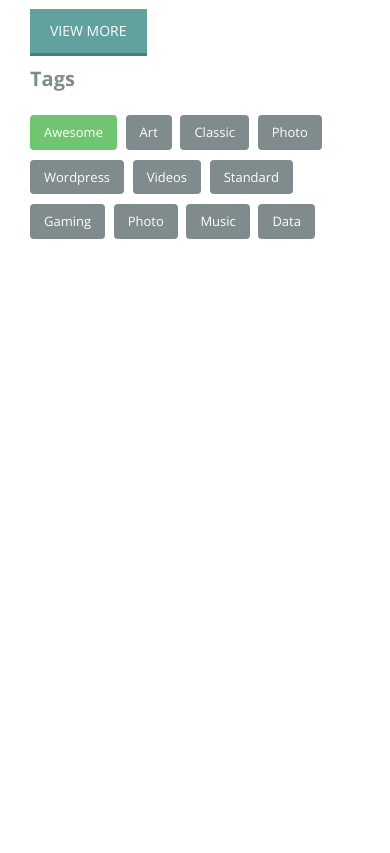
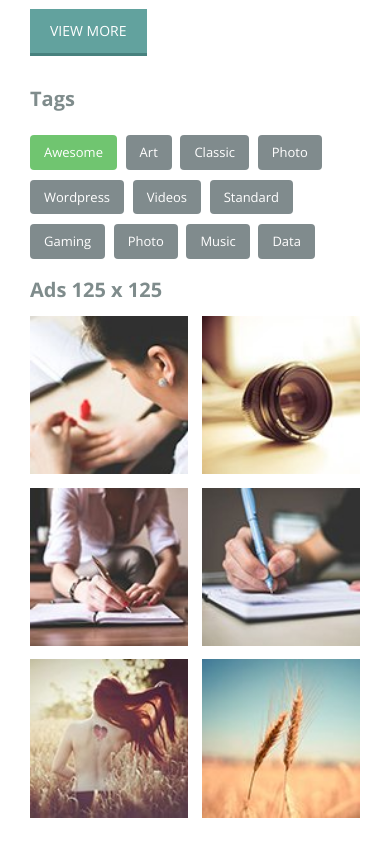
Before and after one commit to hikarihust/sass-gruntjs-bootstrap, a website: page 3.project/production/index.html in a window 390 px wide. Shown: the part 1878-2731 px from the top of the page. Before the commit the page ends 2173 px from the top, so only its background shows below. Drawn offline with nearby package versions, Linux system fonts and the light colour scheme.

Commit message:
Xây dựng giao diện Widget Ads

```diff
--- a/3.project/development/sass/devices/_mixin.scss
+++ b/3.project/development/sass/devices/_mixin.scss
@@ -100,3 +100,13 @@
 		}
 	}
 }
+
+// Widget Size
+@mixin setWidgetSize($size: 30px){
+	div.widget {
+		&:first-child {
+			margin-top: $size !important;
+		}
+		margin-bottom: $size !important;
+	}
+}
--- a/3.project/development/sass/devices/_size_mobile.scss
+++ b/3.project/development/sass/devices/_size_mobile.scss
@@ -4,4 +4,5 @@
 	@include setNavigationOnMobile();
 	@include setBreadcrumbTitleSize(18px);
 	@include setArticle(12px, 30px, 12px);
+	@include setWidgetSize(20px);
 }
--- a/3.project/development/sass/mixins/_mx_utils.scss
+++ b/3.project/development/sass/mixins/_mx_utils.scss
@@ -50,3 +50,26 @@
         }
     }
 }
+
+@mixin clearfix {
+    &:after {
+        content: "";
+        display: table;
+        clear: both;
+    }
+}
+
+@mixin setColumn($pColum, $pColumMargin) {
+
+    width: (100% - ($pColum - 1) * $pColumMargin) / $pColum;
+    margin-right: $pColumMargin;
+
+    &:nth-child(#{$pColum}n) { // 5
+        margin-right: 0%;
+        margin-bottom: $pColumMargin;
+    }
+
+    &:last-child {
+         margin-bottom: 0%;
+    }
+}
--- a/3.project/development/sass/widgets/_main.scss
+++ b/3.project/development/sass/widgets/_main.scss
@@ -7,3 +7,4 @@ div.widget {
 }
 
 @import "widget-tags";
+@import "widget-ads";
--- /dev/null
+++ b/3.project/development/sass/widgets/_widget-ads.scss
@@ -0,0 +1,23 @@
+div.widget-ads {
+	ul.widget-ads-list {
+		list-style: none;
+		@include clearfix;
+		li {
+			float: left;
+			@include setColumn(2, 4%); //
+
+			a {
+				display: block;
+				img {
+					width: 100%;
+				}
+
+				&:hover {
+					zoom: 1;
+					filter: alpha(opacity=50);
+					opacity: 0.7;
+				}
+			}
+		}
+	}
+}
--- a/3.project/production/index.html
+++ b/3.project/production/index.html
@@ -171,6 +171,20 @@
             	</ul>
             </div>
 
+
+            <!-- Widget Ads -->
+            <div class="widget widget-ads">
+            	<h4>Ads 125 x 125</h4>
+            	<ul class="widget-ads-list">
+            		<li><a href="#"><img src="./images/s1.jpg" alt="images"></a></li>
+            		<li><a href="#"><img src="./images/s2.jpg" alt="images"></a></li>
+            		<li><a href="#"><img src="./images/s3.jpg" alt="images"></a></li>
+            		<li><a href="#"><img src="./images/s4.jpg" alt="images"></a></li>
+            		<li><a href="#"><img src="./images/s5.jpg" alt="images"></a></li>
+            		<li><a href="#"><img src="./images/s6.jpg" alt="images"></a></li>
+            	</ul>
+            </div>
+
           </div>
           <!-- RIGHT : END -->
         </div>
--- a/me.txt
+++ b/me.txt
@@ -164,3 +164,4 @@ Xây dựng giao diện Header
 Xây dựng giao diện Breadcrumb
 Xây dựng giao diện Article
 Xây dựng giao diện Widget Tag
+Xây dựng giao diện Widget Ads
```
Also changed, not shown: 3.project/development/html-elements/widget-ads.html (added, +11 -0 lines), 3.project/development/index.html (+3 -0 lines), 3.project/production/css/main.css, 3.project/production/images/s1.jpg (added), 3.project/production/images/s2.jpg (added), 3.project/production/images/s3.jpg (added), 3.project/production/images/s4.jpg (added), 3.project/production/images/s5.jpg (added), 3.project/production/images/s6.jpg (added), 1 other file.
